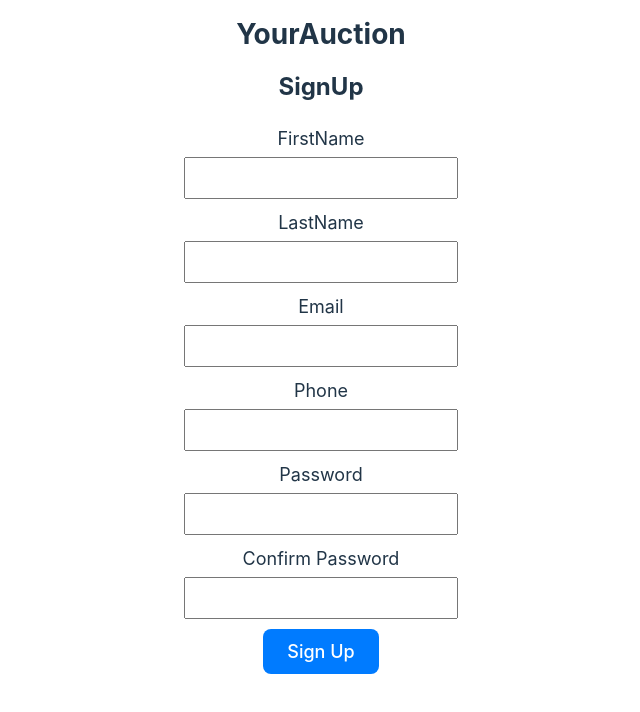
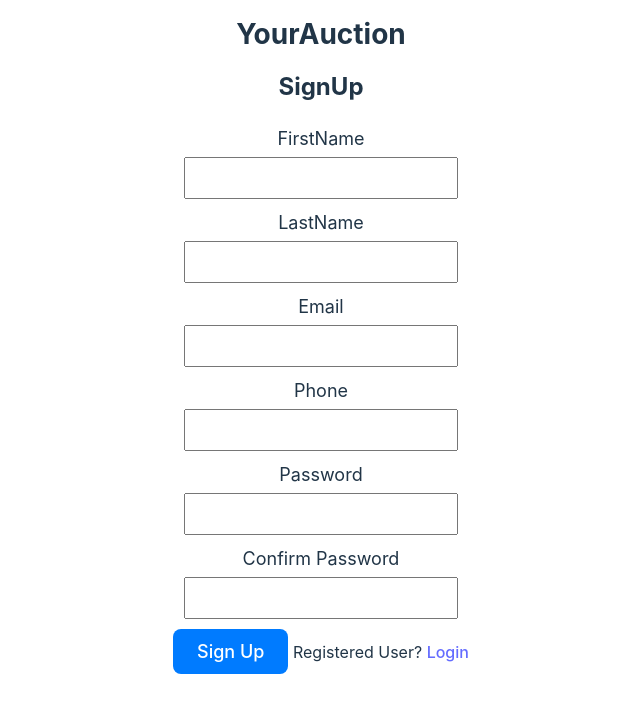
Before and after one commit to SheyiB/OnlineAuctionPlatform, a React (Vite) app in the folder frontend/: page /signup in a window 1280 px wide. Shown: the top 712 px of the page, without its empty margins (319-959 px from the left). Built offline with nearby package versions, Linux system fonts and the light colour scheme.

Commit message:
Login Functionality on Signup Page🛠️

```diff
--- a/frontend/src/pages/signup.jsx
+++ b/frontend/src/pages/signup.jsx
@@ -1,5 +1,5 @@
 import { useState } from "react";
-import { useNavigate } from 'react-router-dom';
+import { Link, useNavigate } from 'react-router-dom';
 
 
 import './signup.css'
@@ -89,6 +89,7 @@ const Signup  = () => {
           <input type="password" className="input-field" onChange={(e) => onChangePassword(e)} /><br/>
 
           <button type="submit" className="submit-button">Sign Up</button>
+          <span> Registered User?  <Link to="/"> Login </Link></span>
         </form>
       </div>
 
```
